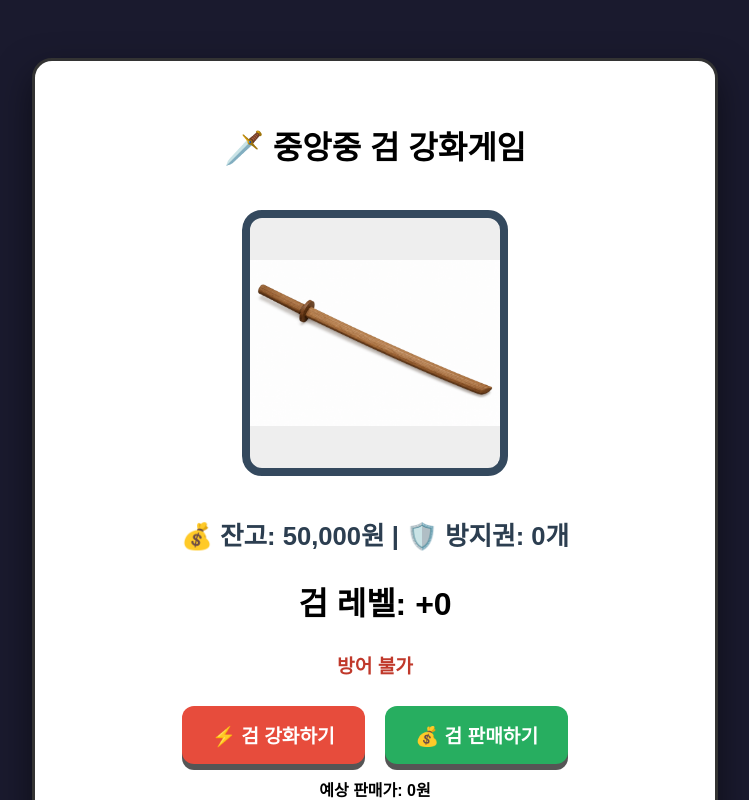
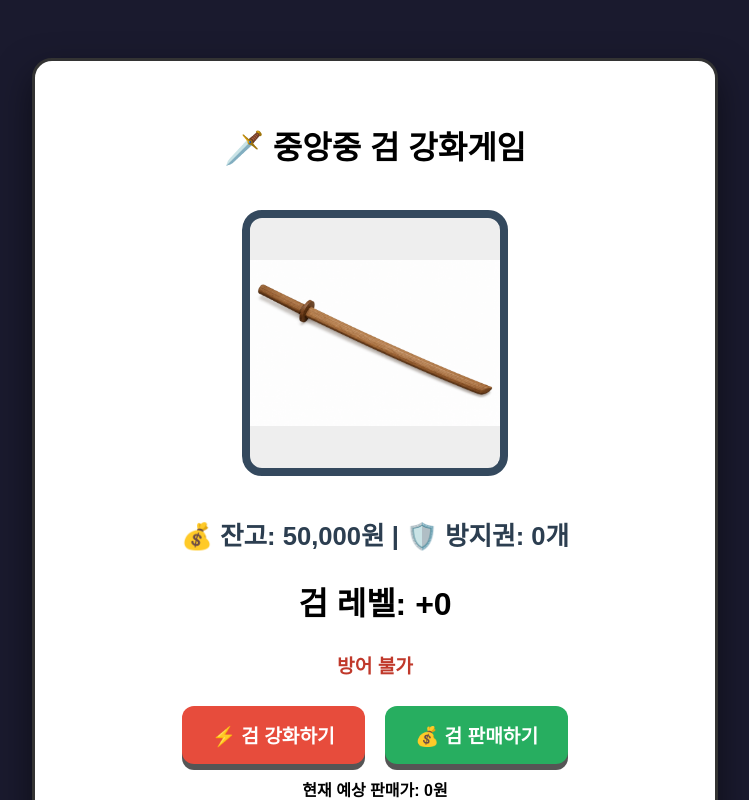
Before and after one commit to ansghk8511-bot/sword-game12, a plain HTML site: page index.html in a window 1280 px wide. Shown: the top 800 px of the page, without its empty margins (265-1014 px from the left). Drawn offline with Linux system fonts and the light colour scheme.

Commit message:
Update index.html

```diff
--- a/index.html
+++ b/index.html
@@ -27,7 +27,7 @@
         <p id="shield-req" style="color:#c0392b; font-size: 1.2rem; font-weight: bold;"></p>
         <button class="btn-upgrade" onclick="upgradeSword()">⚡ 검 강화하기</button>
         <button class="btn-sell" onclick="sellSword()">💰 검 판매하기</button>
-        <div style="margin-top: 5px; font-weight: bold;">예상 판매가: <span id="sell-price">0</span>원</div>
+        <div style="margin-top: 5px; font-weight: bold;">현재 예상 판매가: <span id="sell-price">0</span>원</div>
         <br>
         <button class="btn-shop" onclick="goToShop()">🛒 상점 이동</button>
         <div style="margin-top: 30px;">
```
